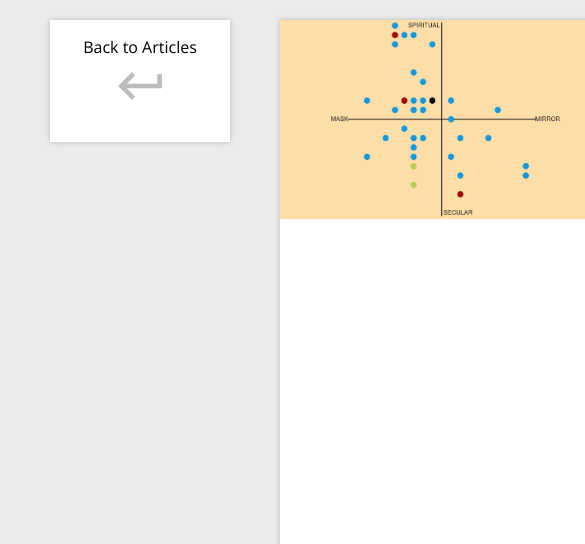
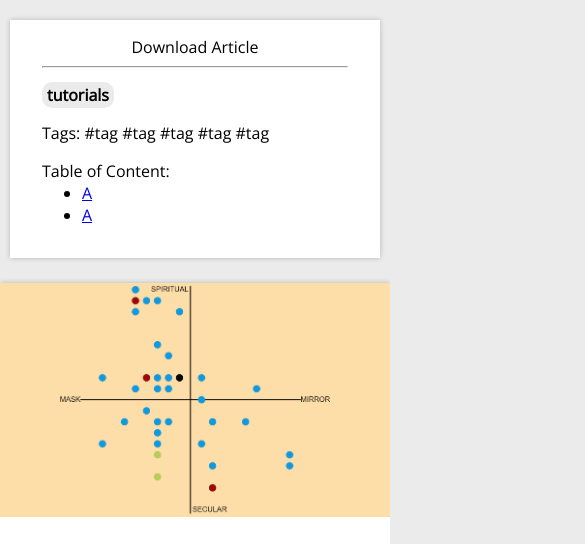
Before and after one commit to sjsugamedev/knowledge-base, a React app: page /article01 in a window 390 px wide. Shown: the part 108-652 px from the top of the page, 585 px wide, since content can reach past the window. Built offline with nearby package versions, Linux system fonts and the light colour scheme.

Commit message:
Made Article Css work on moble

```diff
--- a/src/index.css
+++ b/src/index.css
@@ -5,6 +5,9 @@ body {
     sans-serif;
   -webkit-font-smoothing: antialiased;
   -moz-osx-font-smoothing: grayscale;
+
+  background-color: #ebebeb;
+  font-family: 'Open Sans', sans-serif;
 }
 
 code {
--- a/src/pages/About.js
+++ b/src/pages/About.js
@@ -25,13 +25,13 @@ function About() {
 
           <div className="center">
             <div className="article">
-              <div className="article-container">
+              <div className="about-article-container">
                 <div className="article-header">
                   <h1 className="article-title">About Knowledge Base</h1>
                 </div>
 
                 <div className="article-text">
-                  <h3 className="article-heading">What is Knowledge Base</h3>
+                  <h3 className="about-article-heading">What is Knowledge Base</h3>
                   <p className="p-indent">
                   Knowledge Base is a collection of articles related to game design and development
                   made by the members of the game development club at SJSU. The purpose of this site
@@ -40,7 +40,7 @@ function About() {
                   provides insight into the skills of our members and the challenges we are trying
                   to overcome.
                   </p>
-                  <h3 className="article-heading">The team</h3>
+                  <h3 className="about-article-heading">The team</h3>
                   <p className="p-indent">
                   Knowledge Base was proposed and designed by Cole Pergerson. Anthony Sokry and Lee
                   developed the first prototype. Special thanks to the president of the club, Edward
--- a/src/pages/articles/Article01.js
+++ b/src/pages/articles/Article01.js
@@ -53,7 +53,7 @@ function Article() {
 
                 <div className="article-text">
                   <p className="p-indent">
-                    ipsum Lorem ipsum dolor sit amet, consectetur adipisicing elit, sed do eiusmod
+                    ipsumLoremipsumdolorsitamet,consecteturadipisicingelit,seddoeiusmod
                     tempor incididunt ut labore et dolore magna aliqua. Ut enim ad minim veniam,
                     quis nostrud exercitation ullamco laboris nisi ut aliquip ex ea commodo
                     consequat. Duis aute irure dolor in reprehenderit in voluptate velit esse
--- a/src/pages/css/About.css
+++ b/src/pages/css/About.css
@@ -1,7 +1,7 @@
-.article-container {
+.about-article-container {
     padding-top: 20px;
 }
 
-.article-heading {
+.about-article-heading {
     text-align: center;
 }
--- a/src/pages/css/Articles.css
+++ b/src/pages/css/Articles.css
@@ -18,9 +18,26 @@ html {
 
 .page-grid {
     display: grid;
+    width: auto;
+    height: 100%;
+    grid-template-areas: "left center right";
     grid-template-columns: 1fr 3fr 1fr;
+    grid-template-rows: auto;
     grid-column-gap: 50px;
     margin: 0 50px;
+}
+
+.left {
+    grid-area: left;
+}
+
+.center {
+    grid-area: center;
+    word-wrap:break-word;
+}
+
+.right {
+    grid-area: right;
 }
 
 .article {
@@ -168,3 +185,27 @@ html {
 .table-of-content ul li a:hover {
     opacity: 60%;
 }
+
+@media only screen and (max-width: 1220px) {
+	.page-grid {
+        grid-template-areas: "right right right" "center center center" ". left .";
+        grid-column-gap: 25px;
+        grid-row-gap: 25px;
+        margin: 0;
+    }
+
+    .article-container {
+        padding-left: 10vw;
+        padding-right: 10vw;
+    }
+
+    .back {
+        width: auto;
+    }
+
+    .print-menu {
+        width: auto;
+        margin-right: 10px;
+        margin-left: 10px;
+    }
+}
--- a/src/pages/css/Home.css
+++ b/src/pages/css/Home.css
@@ -1,7 +1,7 @@
-body {
+/* body {
   background-color: #ebebeb;
   font-family: 'Open Sans', sans-serif;
-}
+} */
 
 .main-header {
   padding-top: 3em;
```
